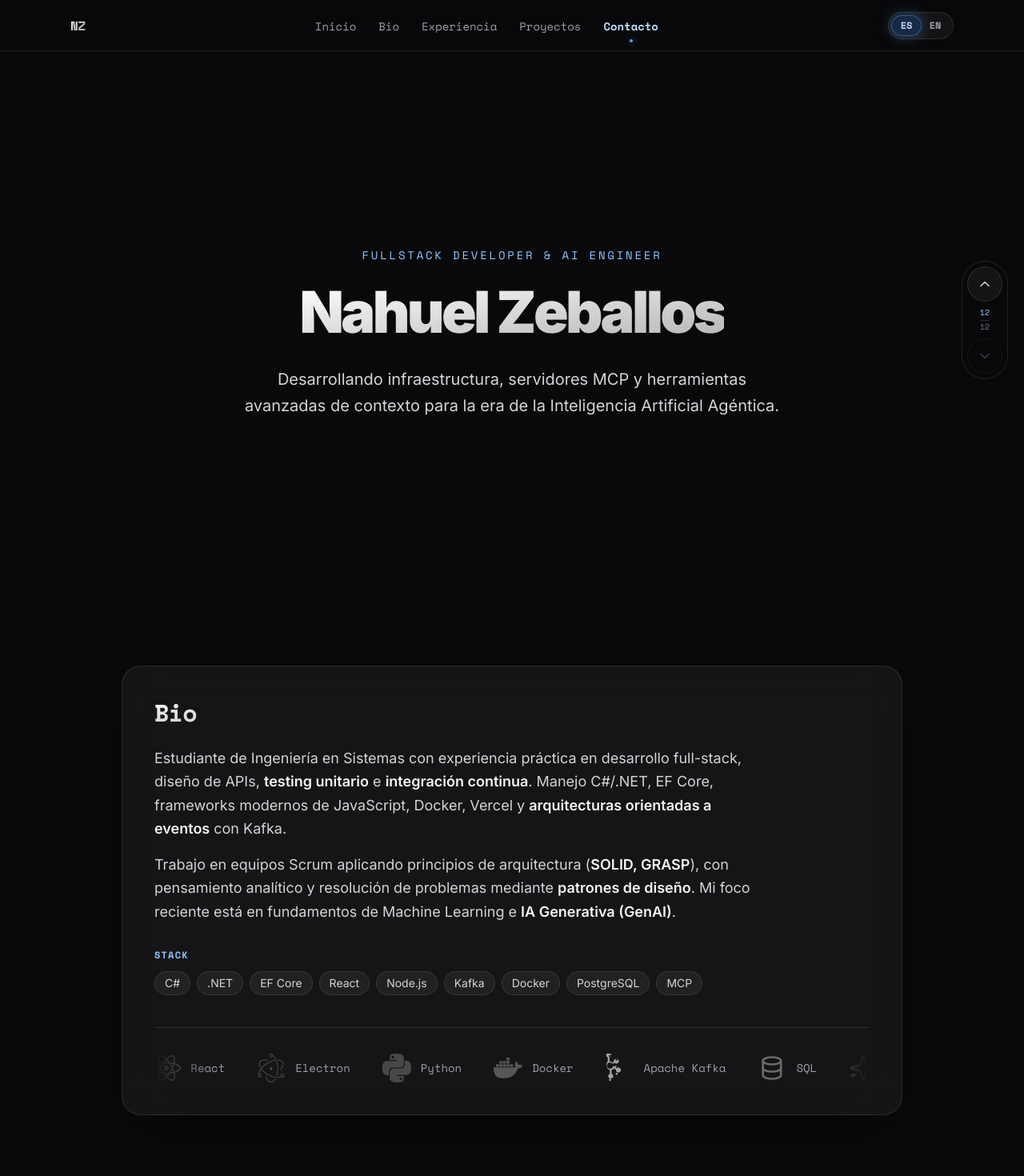
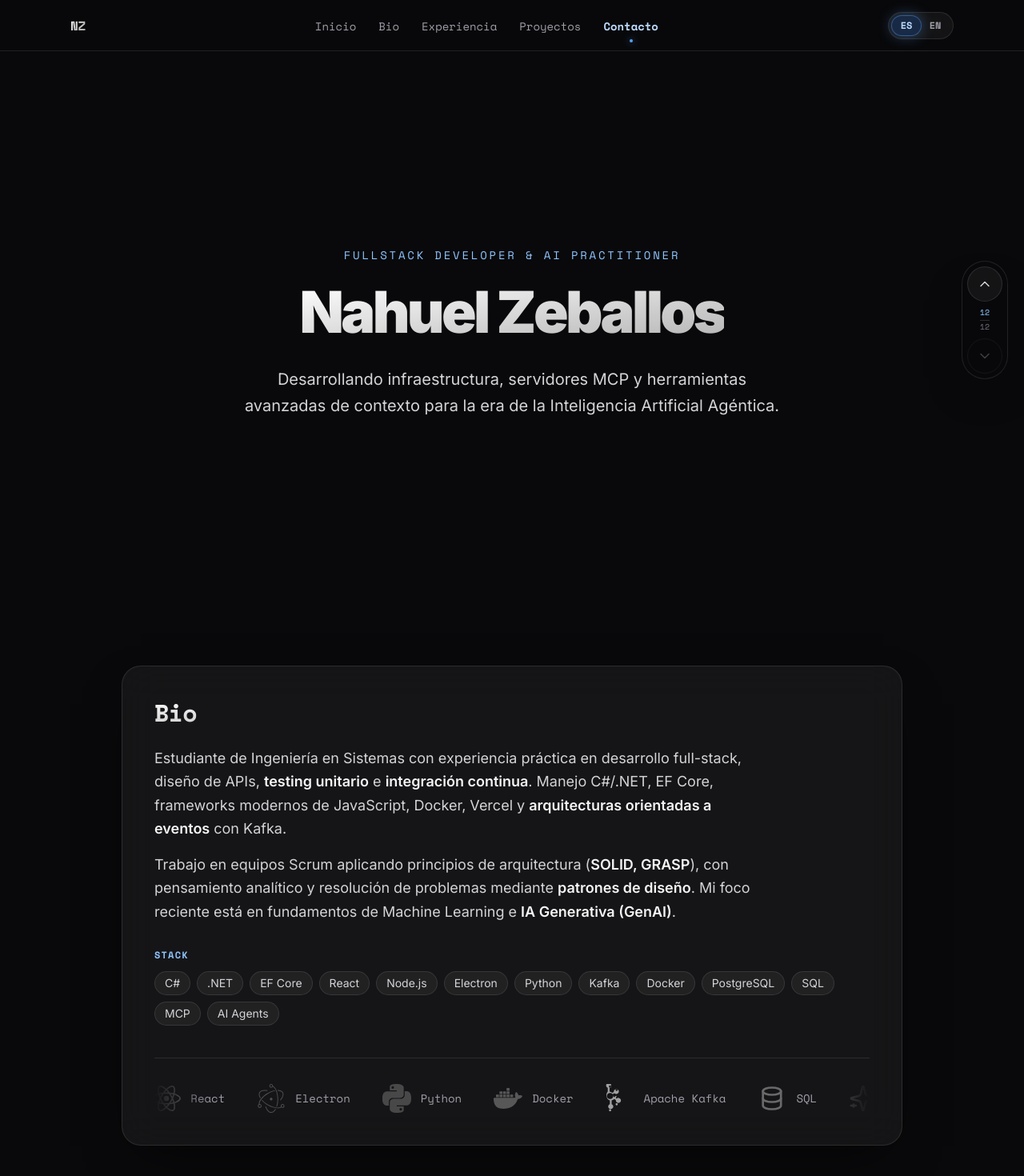
Before and after one commit to nushey/portfolio, a React (Vite) app: page / in a window 1280 px wide. Shown: the top 1470 px of the page at 80% size. Built offline with nearby package versions, Linux system fonts and the light colour scheme.

Commit message:
feat: retitle role to AI Practitioner and complete stack chip list
- Hero subtitle ES/EN now 'Fullstack Developer & AI Practitioner'
- Bio stack chips include all marquee technologies (Electron, Python, SQL, AI Agents)

```diff
--- a/src/i18n/translations.js
+++ b/src/i18n/translations.js
@@ -29,7 +29,7 @@ export const translations = {
     },
     hero: {
       title: 'Nahuel Zeballos',
-      subtitle: 'Fullstack Developer & AI Engineer',
+      subtitle: 'Fullstack Developer & AI Practitioner',
       tagline:
         'Desarrollando infraestructura, servidores MCP y herramientas avanzadas de contexto para la era de la Inteligencia Artificial Agéntica.',
     },
@@ -55,7 +55,7 @@ export const translations = {
         ],
       ],
       stackLabel: 'Stack',
-      stack: ['C#', '.NET', 'EF Core', 'React', 'Node.js', 'Kafka', 'Docker', 'PostgreSQL', 'MCP'],
+      stack: ['C#', '.NET', 'EF Core', 'React', 'Node.js', 'Electron', 'Python', 'Kafka', 'Docker', 'PostgreSQL', 'SQL', 'MCP', 'AI Agents'],
     },
     experience: {
       kicker: 'Trayectoria',
@@ -165,7 +165,7 @@ export const translations = {
     },
     hero: {
       title: 'Nahuel Zeballos',
-      subtitle: 'Fullstack Developer & AI Engineer',
+      subtitle: 'Fullstack Developer & AI Practitioner',
       tagline:
         'Building infrastructure, MCP servers and advanced context tooling for the era of Agentic Artificial Intelligence.',
     },
@@ -191,7 +191,7 @@ export const translations = {
         ],
       ],
       stackLabel: 'Stack',
-      stack: ['C#', '.NET', 'EF Core', 'React', 'Node.js', 'Kafka', 'Docker', 'PostgreSQL', 'MCP'],
+      stack: ['C#', '.NET', 'EF Core', 'React', 'Node.js', 'Electron', 'Python', 'Kafka', 'Docker', 'PostgreSQL', 'SQL', 'MCP', 'AI Agents'],
     },
     experience: {
       kicker: 'Career',
```
